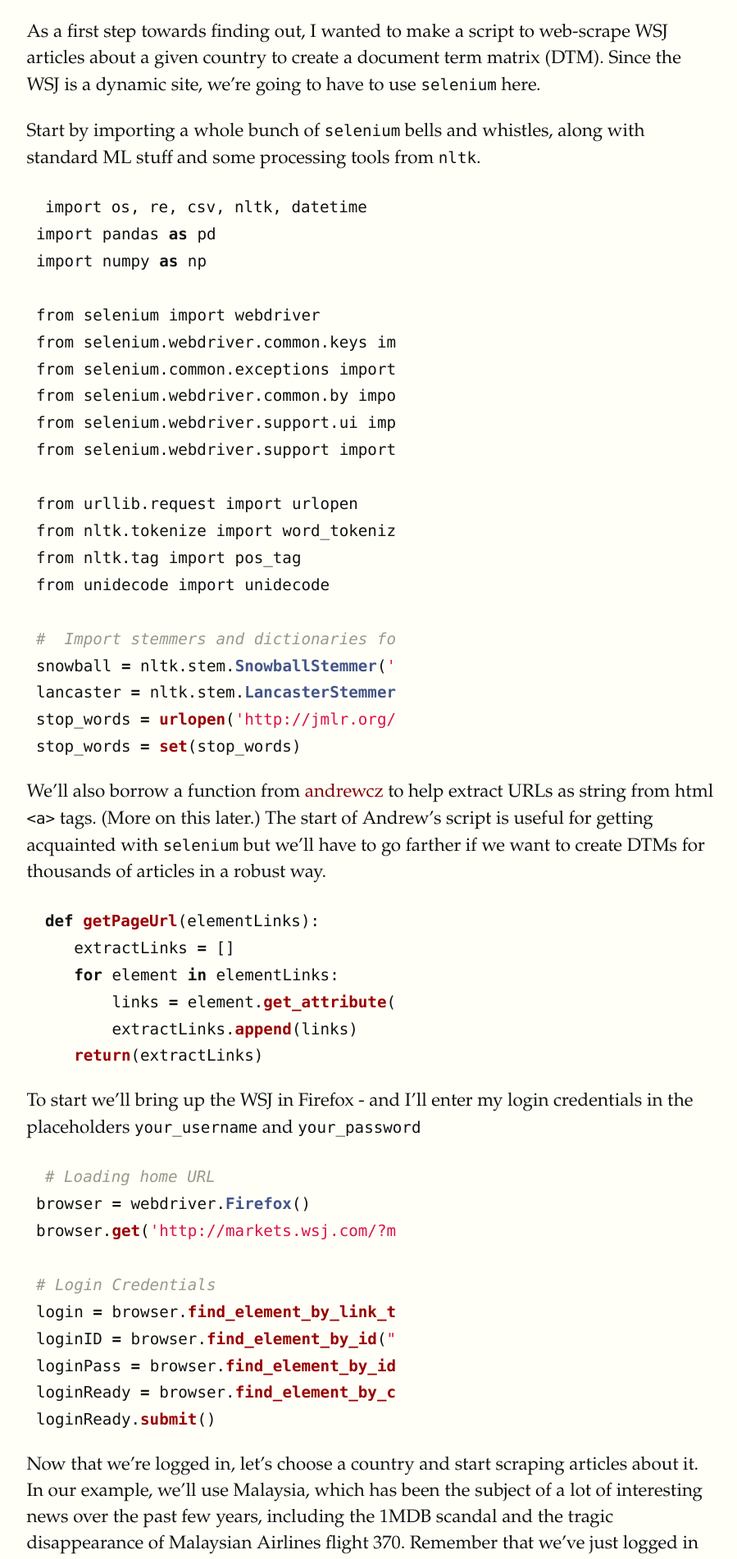
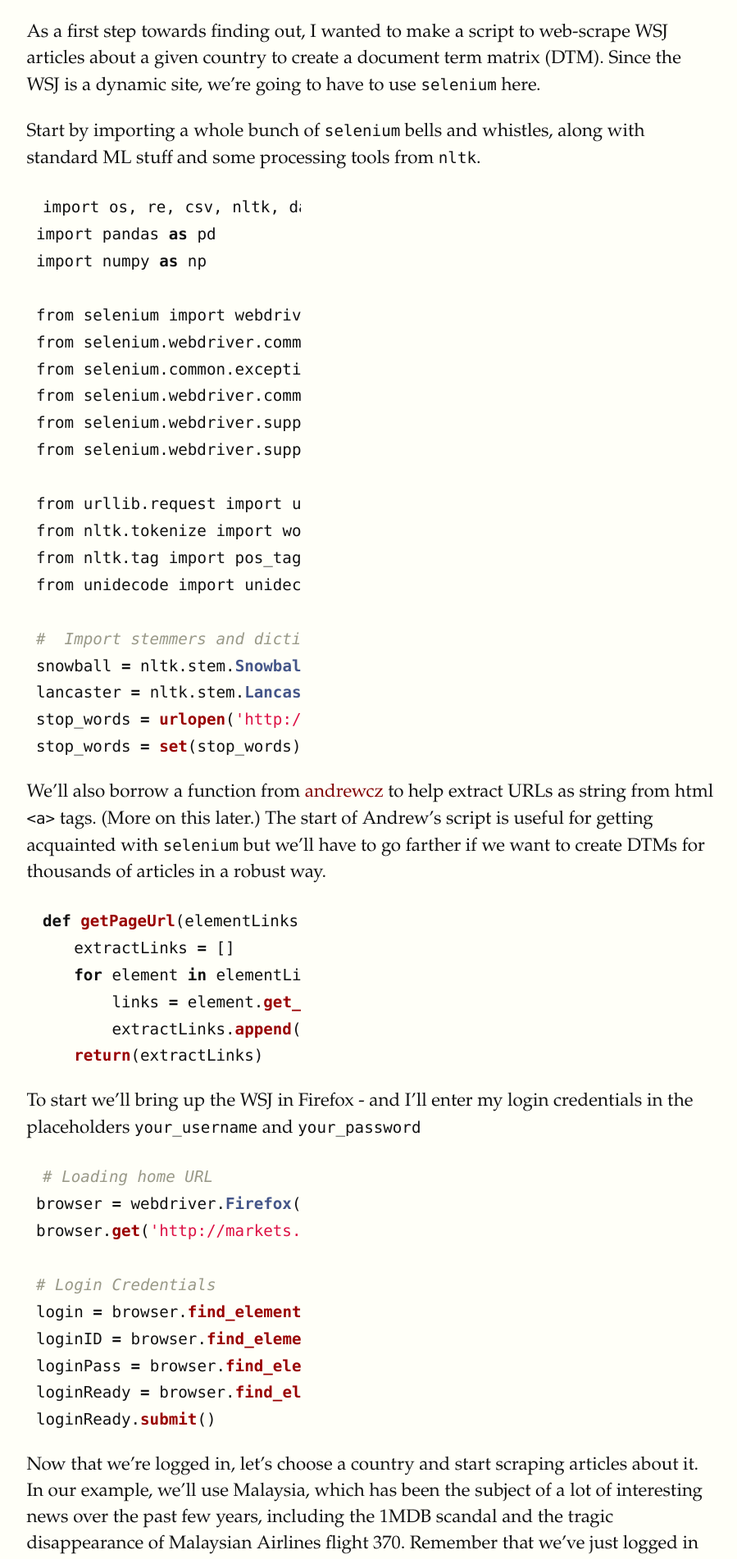
Before and after one commit to jweinreb-zz/jweinreb.github.io, a Jekyll site: the page built from index.html, in a window 1280 px wide. Shown: the part 505-2407 px from the top of the page at 82% size, without its empty margins (141-1040 px from the left). Built offline with Jekyll 4.4.1, drawn with Linux system fonts in a browser that asks for light colours; some of the changed text lies outside the part shown.

Commit message:
width adj

```diff
--- a/css/tufte.scss
+++ b/css/tufte.scss
@@ -285,7 +285,7 @@ div.table-wrapper { overflow-x: auto; } //changed all overflow values to 'auto'
 
 .marginnote code, .sidenote code { font-size: 1rem; } //more .code class removal
 
-pre, pre code, p pre code { width: 95%;
+pre, pre code, p pre code { width: 70%;
            padding-left: 2.5%;
            overflow-x: auto; }
 
```
